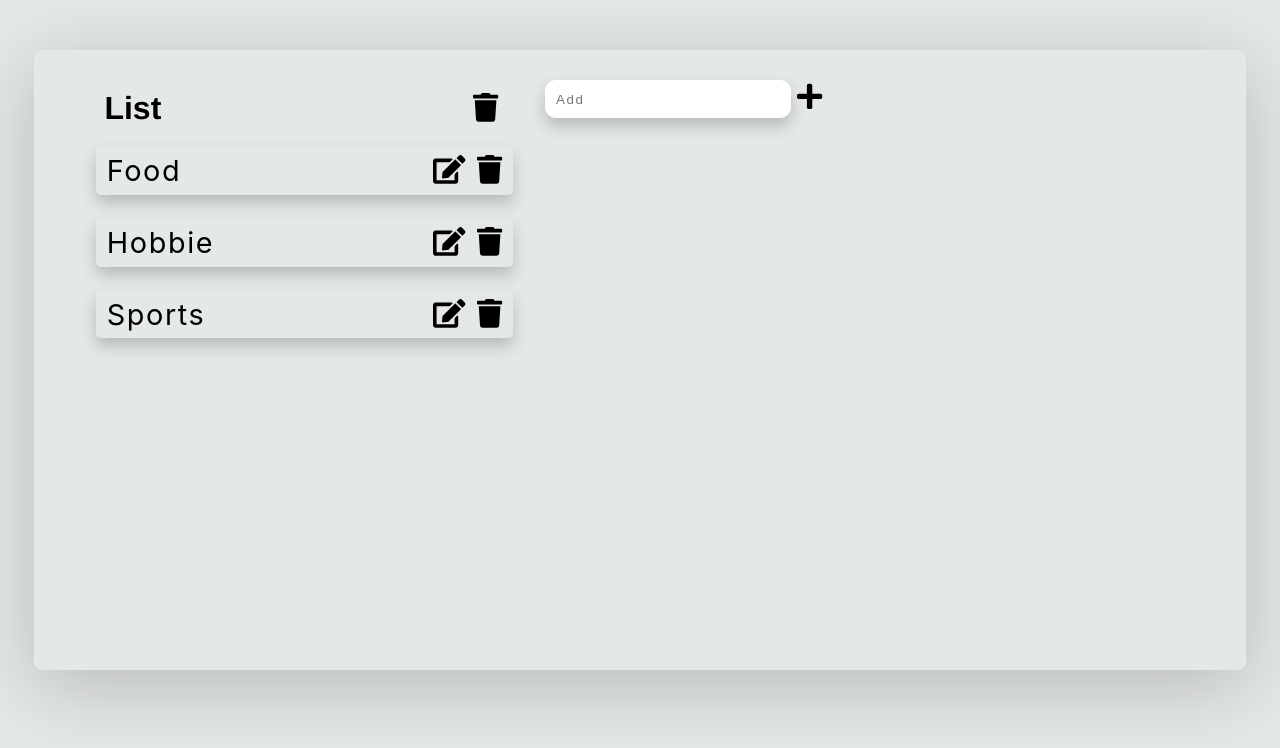
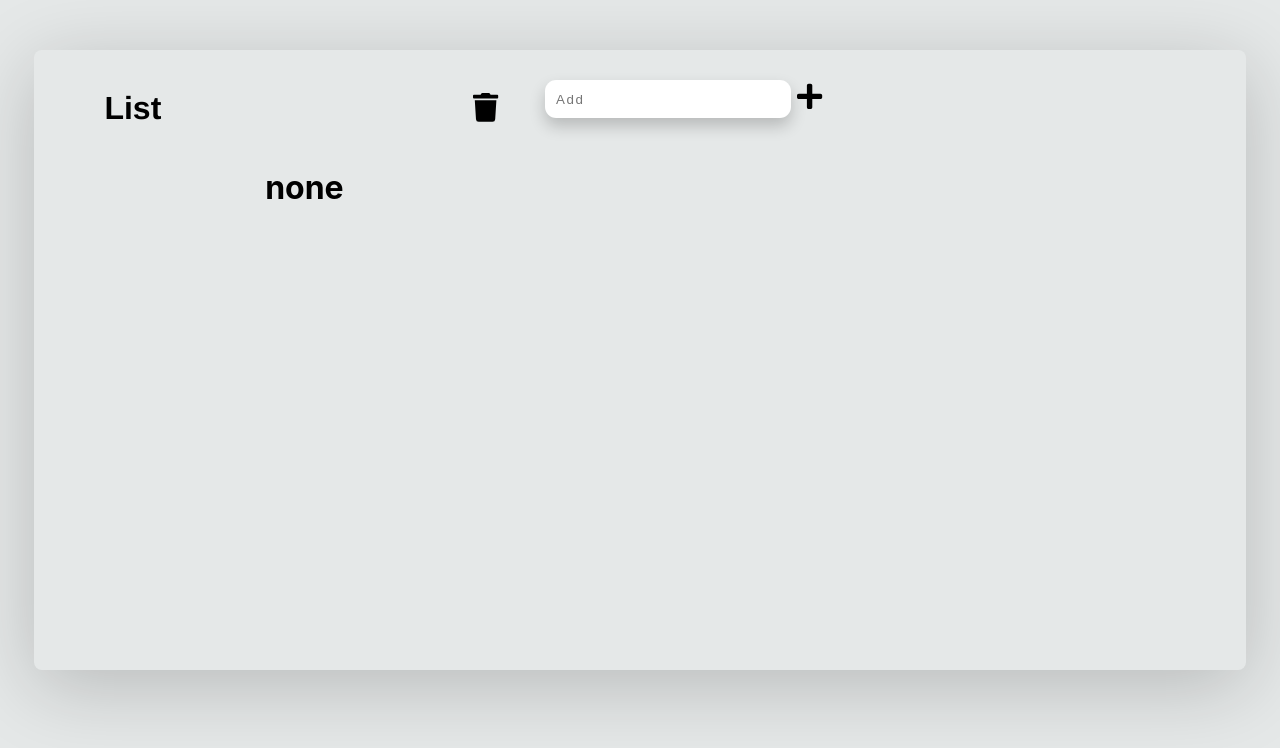
Before and after one commit to RicardoJ/list-manager, a React (Create React App) app: page / in a window 1280 px wide. Both pictures are taken after a click on the button 485 px from the left and 108 px from the top of the page. Shown: the top 748 px of the page. Built offline with nearby package versions, Linux system fonts and the light colour scheme.

Commit message:
Deleting all item from list

```diff
--- a/src/components/ItemList.js
+++ b/src/components/ItemList.js
@@ -31,12 +31,8 @@ const ItemList = ({ items, removeItemOne }) => {
         <Button>
           <FontAwesomeIcon icon={faEdit} title="Edit" />
         </Button>
-        <Button>
-          <FontAwesomeIcon
-            icon={faTrash}
-            title="Delete"
-            onClick={()=>removeItemOne(items.id)}
-          />
+        <Button onClick={() => removeItemOne(items.id)}>
+          <FontAwesomeIcon icon={faTrash} title="Delete" />
         </Button>
       </Icons>
     </Item>
--- a/src/page/List.js
+++ b/src/page/List.js
@@ -27,18 +27,23 @@ const Title = styled.div`
   justify-content: space-between;
 `;
 
-const List = ({ items, removeItemOne }) => {
+const List = ({ items, removeItemOne, removeAll }) => {
+  //console.log(items.length);
   return (
     <Container>
       <Title>
         List
-        <Button>
+        <Button onClick={removeAll}>
           <FontAwesomeIcon icon={faTrash} title="Delete all" />
         </Button>
       </Title>
-      {items.map((item) => (
-        <ListItem items={item} key={item.id} removeItemOne={removeItemOne} />
-      ))}
+      {items.length === 0 ? (
+        <h1>none</h1>
+      ) : (
+        items.map((item) => (
+          <ListItem items={item} key={item.id} removeItemOne={removeItemOne} />
+        ))
+      )}
     </Container>
   );
 };
--- a/src/page/ListManager.js
+++ b/src/page/ListManager.js
@@ -15,10 +15,13 @@ const ListManager = () => {
   const removeItemOne = (id) => {
     setItems(items.filter((item) => item.id !== id));
   };
+  const removeAll = () => {
+    setItems(items.splice(items.length));
+  };
 
   return (
     <>
-      <List items={items} removeItemOne={removeItemOne} />
+      <List items={items} removeItemOne={removeItemOne} removeAll={removeAll} />
       <Form onSubmit={addItem} />
     </>
   );
```
